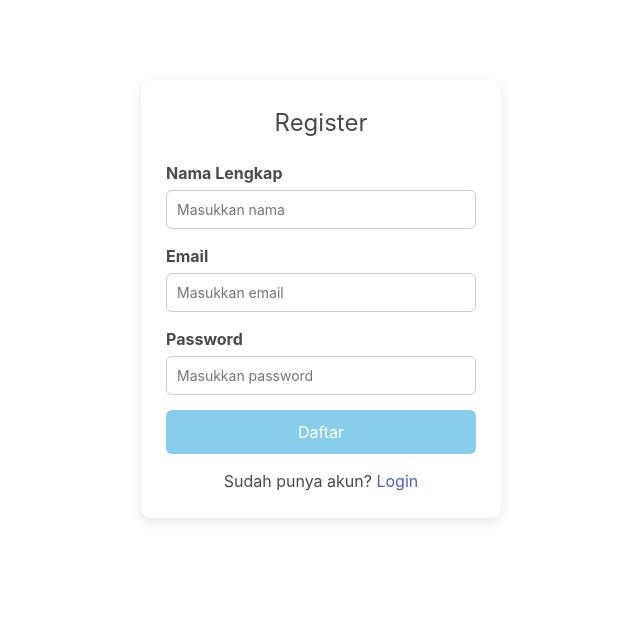
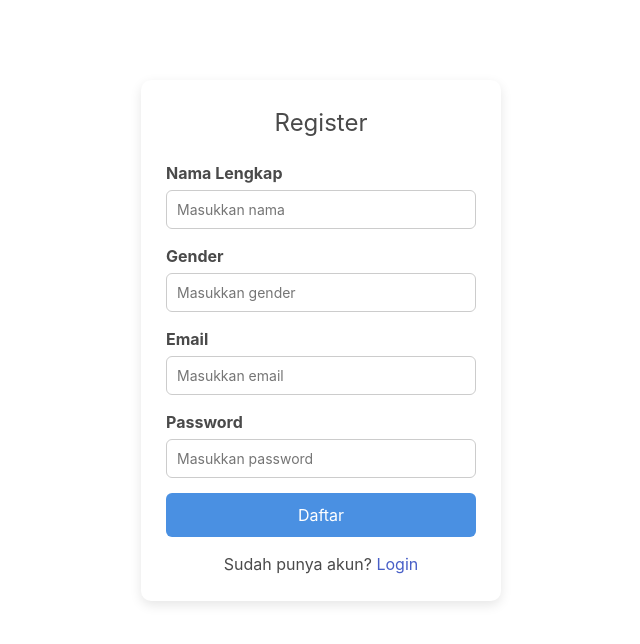
Before and after one commit to RaflyAdiyasa/TCC-TGS-6-FE, a React (Create React App) app: page /register in a window 1280 px wide. Shown: the top 644 px of the page, without its empty margins (319-959 px from the left). Built offline with nearby package versions, Linux system fonts and the light colour scheme.

Commit message:
add -gend

```diff
--- a/src/components/RegisterPage.js
+++ b/src/components/RegisterPage.js
@@ -7,6 +7,7 @@ const RegisterPage = () => {
   const [nama, setNama] = useState("");
   const [email, setEmail] = useState("");
   const [password, setPassword] = useState("");
+  const [gender, setGender] = useState("");
 
   return (
     <div className="auth-container">
@@ -21,6 +22,17 @@ const RegisterPage = () => {
             value={nama}
             placeholder="Masukkan nama"
             onChange={(e) => setNama(e.target.value)}
+          />
+        </div>
+
+        <div className="auth-group">
+          <label className="auth-label">Gender</label>
+          <input
+            className="auth-input"
+            type="text"
+            value={gender}
+            placeholder="Masukkan gender"
+            onChange={(e) => setGender(e.target.value)}
           />
         </div>
 
--- a/src/components/style.css
+++ b/src/components/style.css
@@ -158,7 +158,7 @@
 }
 
 .button.is-primary {
-  background-color: #87ceeb;
+  background-color: #4a90e2;
   color: white;
   border: none;
   padding: 10px 15px;
@@ -168,7 +168,7 @@
 }
 
 .button.is-primary:hover {
-  background-color: #5ca8d6;
+  background-color: #357ab7;
 }
 
 
@@ -212,7 +212,7 @@
 .auth-button {
   width: 100%;
   padding: 12px;
-  background-color: #87ceeb;
+  background-color: #4a90e2;
   color: white;
   font-size: 16px;
   border: none;
@@ -222,7 +222,7 @@
 }
 
 .auth-button:hover {
-  background-color: #5cbbe0;
+  background-color: #357ab7;
 }
 
 .auth-footer {
```
